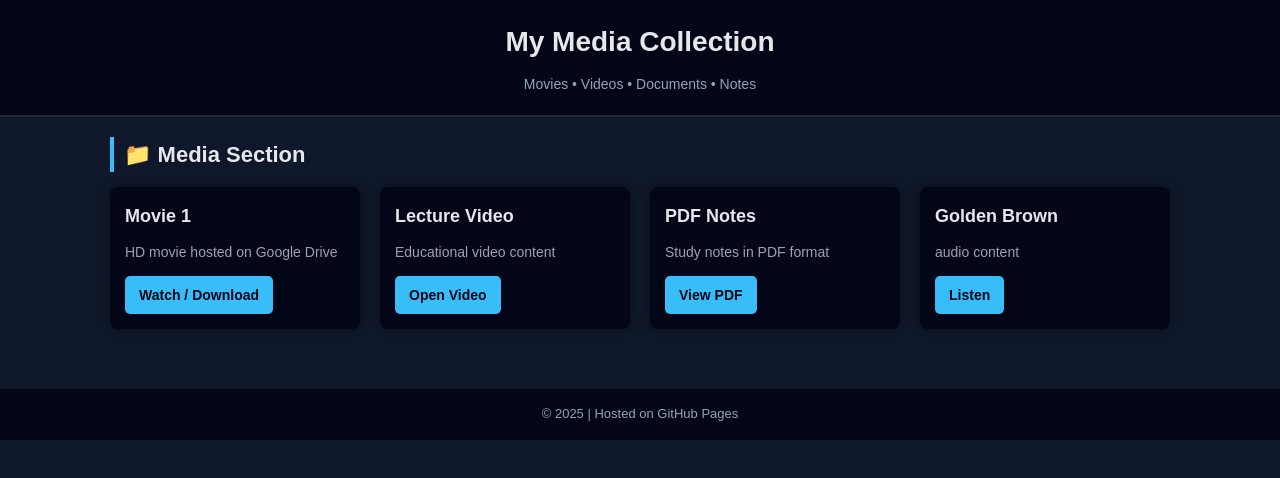
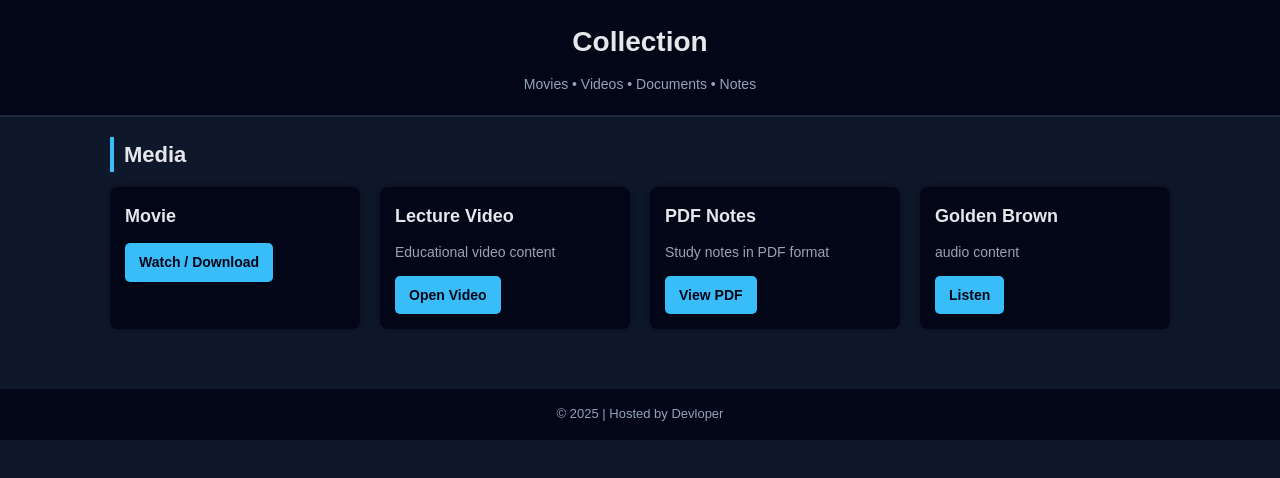
Before and after one commit to devotemary/Website, a plain HTML site: page index.html in a window 1280 px wide. Drawn offline with Linux system fonts and the light colour scheme.

Commit message:
Update index.html

```diff
--- a/index.html
+++ b/index.html
@@ -107,19 +107,19 @@
 <body>
 
 <header>
-    <h1>My Media Collection</h1>
+    <h1>Collection</h1>
     <p>Movies • Videos • Documents • Notes</p>
 </header>
 
 <div class="container">
 
-    <h2 class="section-title">📁 Media Section</h2>
+    <h2 class="section-title">Media</h2>
 
     <div class="media-grid">
 
         <div class="card">
-            <h3>Movie 1</h3>
-            <p>HD movie hosted on Google Drive</p>
+            <h3>Movie</h3>
+            <p></p>
             <a class="btn" href="https://drive.google.com/file/d/FILE_ID/view" target="_blank">
                 Watch / Download
             </a>
@@ -154,7 +154,7 @@
 </div>
 
 <footer>
-    © 2025 | Hosted on GitHub Pages
+    © 2025 | Hosted by Devloper
 </footer>
 
 </body>
```
